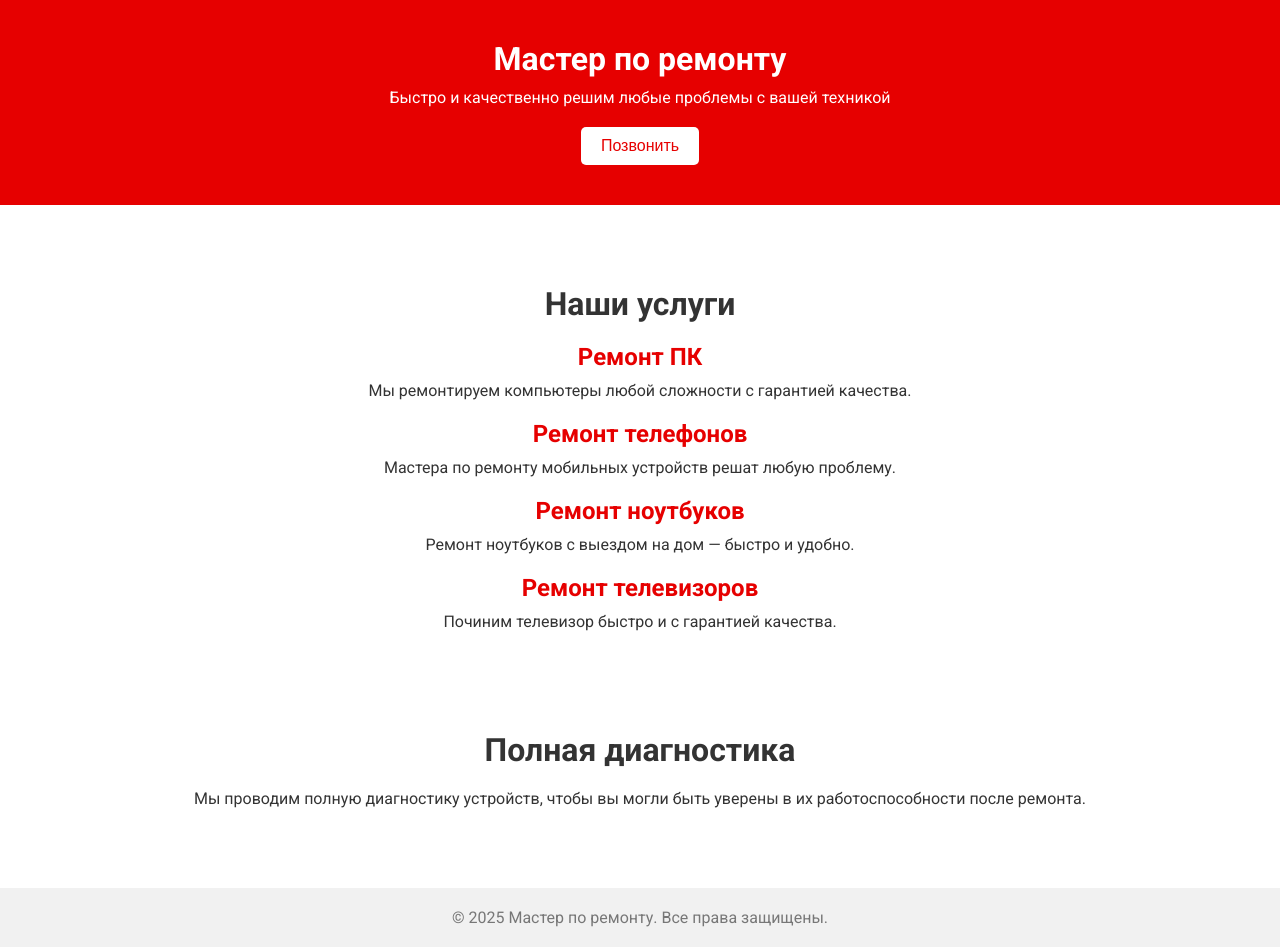
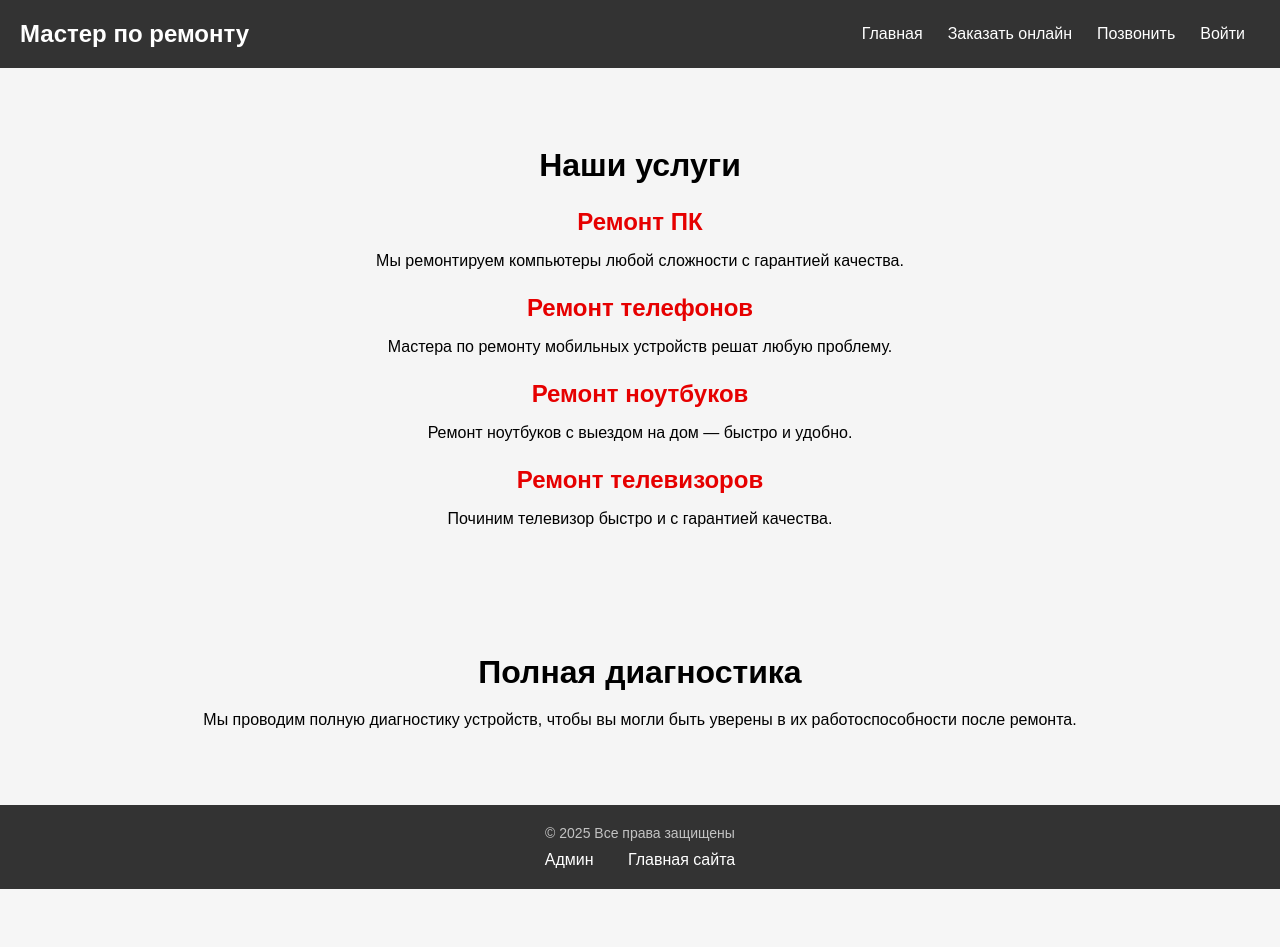
Before and after one commit to AsQqqq/site-tech-repair, a Flask app: page / in a window 1280 px wide. After the commit the page ends 889 px from the top, so only its background shows below. Run offline with Flask 3, Linux system fonts and the light colour scheme.

Commit message:
Add modal functionality for contact information and refactor styles

````diff
--- a/app/routes.py
+++ b/app/routes.py
@@ -80,6 +80,11 @@ def load_user(user_id):
 @app.route('/')
 def index():
     return render_template('index.html')
+
+
+@app.route('/application-online', methods=['GET'])
+def application_online():
+    return render_template('applicationOnline.html')
 
 
 @app.route('/login', methods=['GET', 'POST'])
@@ -219,6 +224,84 @@ def new_expense():
         active_page='new-expense',
         profile_name=username
     )
+
+
+
+@app.route('/submit-application', methods=['POST'])
+def submit_application():
+    if request.method == 'POST':
+        expense_description = request.form['expenseDescription']
+        address = request.form['address']
+        phone = request.form['phone']
+        name = request.form['name']
+
+        new_contract = Contract(
+            description=expense_description,
+            address=address,
+            client=name,
+            number=phone,
+            performer=name
+        )
+        db.session.add(new_contract)
+        db.session.commit()
+
+        token = app.config['TOKEN']
+        group_id = app.config['GROUP_ID']
+
+        applications_last_id = Contract.query.filter(
+            Contract.status == "active"
+        ).order_by(Contract.id.desc()).first()
+
+        if applications_last_id:
+            last_id = applications_last_id.id
+        else:
+            last_id = None
+
+        message = f"""
+Новый заказ - #{last_id}
+Создал пользователь!
+-----------
+```Описание
+{expense_description}
+```
+-----------
+Адрес:
+{address}
+-----------
+Клиент:
+{name}
+-----------
+```Связь
+{phone}
+```
+-----------
+```Создал
+{name}
+```
+Посмотреть:
+https://repair-31.ru/{last_id}-application
+        """
+
+        url = f'https://api.telegram.org/bot{token}/sendMessage'
+
+        # Параметры запроса
+        params = {
+            'chat_id': group_id,
+            'text': message,
+            'parse_mode': 'Markdown'
+        }
+
+        # Отправка POST-запроса
+        response = requests.post(url, params=params)
+
+        # Проверка ответа
+        if response.status_code == 200:
+            print("Сообщение успешно отправлено!")
+        else:
+            print(f"Ошибка: {response.status_code}, {response.text}")
+
+        return redirect(url_for('application_online'))
+
 
 
 @app.route('/new-application', methods=['GET', 'POST'])
--- a/app/static/script/index.js
+++ /dev/null
@@ -1,14 +0,0 @@
-function contactUs() {
-    if (window.innerWidth <= 768) {
-        // Для мобильных устройств инициируем звонок
-        window.location.href = "tel:89155222006";
-
-    } else {
-        // Для ПК показываем номер телефона в модальном окне
-        document.getElementById('modal').classList.add('show');
-    }
-}
-
-function closeModal() {
-    document.getElementById('modal').classList.remove('show');
-}
--- /dev/null
+++ b/app/static/style/headerClient.css
@@ -0,0 +1,4 @@
+main {
+    margin-top: 60px;
+    padding: 20px;
+}
--- a/app/static/style/index.css
+++ b/app/static/style/index.css
@@ -1,56 +1,3 @@
-* {
-    margin: 0;
-    padding: 0;
-    box-sizing: border-box;
-}
-
-body {
-    font-family: 'Roboto', sans-serif;
-    background-color: #fff;
-    color: #333;
-    display: flex;
-    flex-direction: column;
-    min-height: 100vh;
-    overflow-x: hidden;
-}
-
-header {
-    background-color: #e60000;
-    color: white;
-    padding: 40px 0;
-    text-align: center;
-}
-
-header h1 {
-    font-size: 2rem;
-    margin-bottom: 10px;
-}
-
-header p {
-    font-size: 1rem;
-    margin-bottom: 20px;
-}
-
-.contact-btn {
-    background-color: white;
-    color: #e60000;
-    padding: 10px 20px;
-    border: none;
-    border-radius: 5px;
-    font-size: 1rem;
-    cursor: pointer;
-    transition: background-color 0.3s;
-}
-
-.contact-btn:hover {
-    background-color: #ffcccc;
-}
-
-main {
-    flex: 1;
-    padding: 40px 0;
-}
-
 .services, .diagnostics {
     text-align: center;
     padding: 40px 0;
@@ -73,53 +20,6 @@ main {
 
 .service-item p {
     font-size: 1rem;
-}
-
-footer {
-    background-color: #f1f1f1;
-    padding: 20px 0;
-    text-align: center;
-    margin-top: auto;
-}
-
-footer p {
-    color: #777;
-}
-
-#modal {
-    display: none;
-    position: fixed;
-    top: 0;
-    left: 0;
-    width: 100%;
-    height: 100%;
-    background-color: rgba(0, 0, 0, 0.5);
-    justify-content: center;
-    align-items: center;
-    transition: opacity 0.3s ease;
-}
-
-#modal.show {
-    display: flex;
-    opacity: 1;
-}
-
-#modal-content {
-    background-color: white;
-    padding: 30px;
-    border-radius: 5px;
-    text-align: center;
-    position: relative;
-}
-
-#close-btn {
-    position: absolute;
-    top: 10px;
-    right: 10px;
-    background: none;
-    border: none;
-    font-size: 1.5rem;
-    cursor: pointer;
 }
 
 @media (max-width: 768px) {
--- /dev/null
+++ b/app/templates/call.html
@@ -0,0 +1,19 @@
+<link rel="stylesheet" href="{{ url_for('static', filename='style/call.css') }}">
+
+<div id="modal">
+    <div id="modal-content">
+        <button id="close-btn" onclick="closeModal()">×</button>
+        <p>Наш номер телефона:<br>8 (915) 522-20-06</p>
+    </div>
+</div>
+
+<div id="modal-develop">
+    <div id="modal-content">
+        <button id="close-btn" onclick="closeModal()">×</button>
+        <p>В разработке...</p>
+    </div>
+</div>
+
+
+
+<script src="{{ url_for('static', filename='script/call.js') }}"></script>
--- /dev/null
+++ b/app/templates/clientHeader.html
@@ -0,0 +1,40 @@
+<link rel="stylesheet" href="{{ url_for('static', filename='style/header.css') }}">
+<link rel="stylesheet" href="{{ url_for('static', filename='style/style.css') }}">
+<link rel="stylesheet" href="{{ url_for('static', filename='style/flash.css') }}">
+<link rel="stylesheet" href="{{ url_for('static', filename='style/headerClient.css') }}">
+
+<!-- Шапка сайта -->
+<header class="header-container">
+    <div class="logo">
+        <a href="/">Мастер по ремонту</a>
+    </div>
+    <!-- Иконка для мобильного меню -->
+    <div class="menu-toggle" id="menuToggle">
+        <span class="bar"></span>
+        <span class="bar"></span>
+        <span class="bar"></span>
+    </div>
+    <!-- Навигация -->
+    <nav class="navigation" id="navMenu">
+        <div class="close-btn" id="closeMenu">
+            <span class="close-bar"></span>
+            <span class="close-bar"></span>
+        </div>
+        <ul>
+            <li><a href="/" active="{% if active_page == 'home' %}true{% endif %}">Главная</a></li>
+            <li><a href="/application-online" active="{% if active_page == 'finance' %}true{% endif %}">Заказать онлайн</a></li>
+            <li><a href="javascript:void(0);" class="contact-btn" onclick="contactUs()">Позвонить</a></li>
+            {% if profile_name %}
+            <li><a href="/profile" active="{% if active_page == 'profile' %}true{% endif %}" class="profile">Профиль ({{ profile_name }})</a></li>
+            {% else %}
+            <li><a href="javascript:void(0);" class="contact-btn" onclick="develop()">Войти</a></li>
+            {% endif %}
+        </ul>
+    </nav>
+</header>
+
+
+{% include 'flash.html' %}
+
+
+<script src="{{ url_for('static', filename='script/header.js') }}"></script>
--- a/app/templates/index.html
+++ b/app/templates/index.html
@@ -9,14 +9,7 @@
     <title>Мастер по ремонту</title>
 </head>
 <body>
-
-    <header>
-        <div class="container">
-            <h1>Мастер по ремонту</h1>
-            <p>Быстро и качественно решим любые проблемы с вашей техникой</p>
-            <button class="contact-btn" onclick="contactUs()">Позвонить</button>
-        </div>
-    </header>
+    {% include 'clientHeader.html' %}
 
     <main>
         <section class="services">
@@ -47,21 +40,10 @@
                 <p>Мы проводим полную диагностику устройств, чтобы вы могли быть уверены в их работоспособности после ремонта.</p>
             </div>
         </section>
+
+        {% include 'call.html' %}
     </main>
 
-    <footer>
-        <div class="container">
-            <p>&copy; 2025 Мастер по ремонту. Все права защищены.</p>
-        </div>
-    </footer>
-
-    <div id="modal">
-        <div id="modal-content">
-            <button id="close-btn" onclick="closeModal()">×</button>
-            <p>Наш номер телефона:<br>8 (915) 522-20-06</p>
-        </div>
-    </div>
-
-    <script src="{{ url_for('static', filename='script/index.js') }}"></script>
+    {% include 'footer.html' %}
 </body>
 </html>
````
Also changed, not shown: app/static/script/call.js (added, +47 -0 lines), app/static/style/applicationOnline.css (added, +55 -0 lines), app/static/style/call.css (added, +54 -0 lines), app/templates/applicationOnline.html (added, +37 -0 lines).
